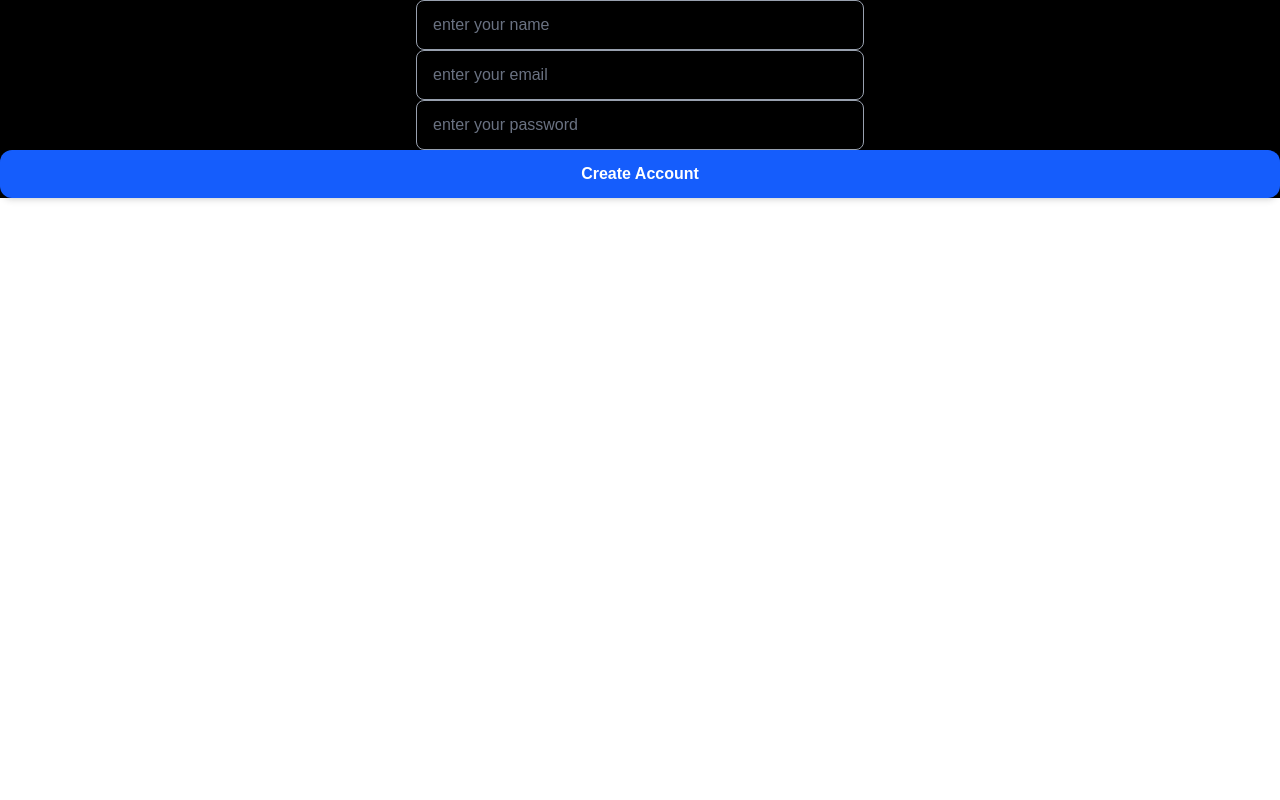
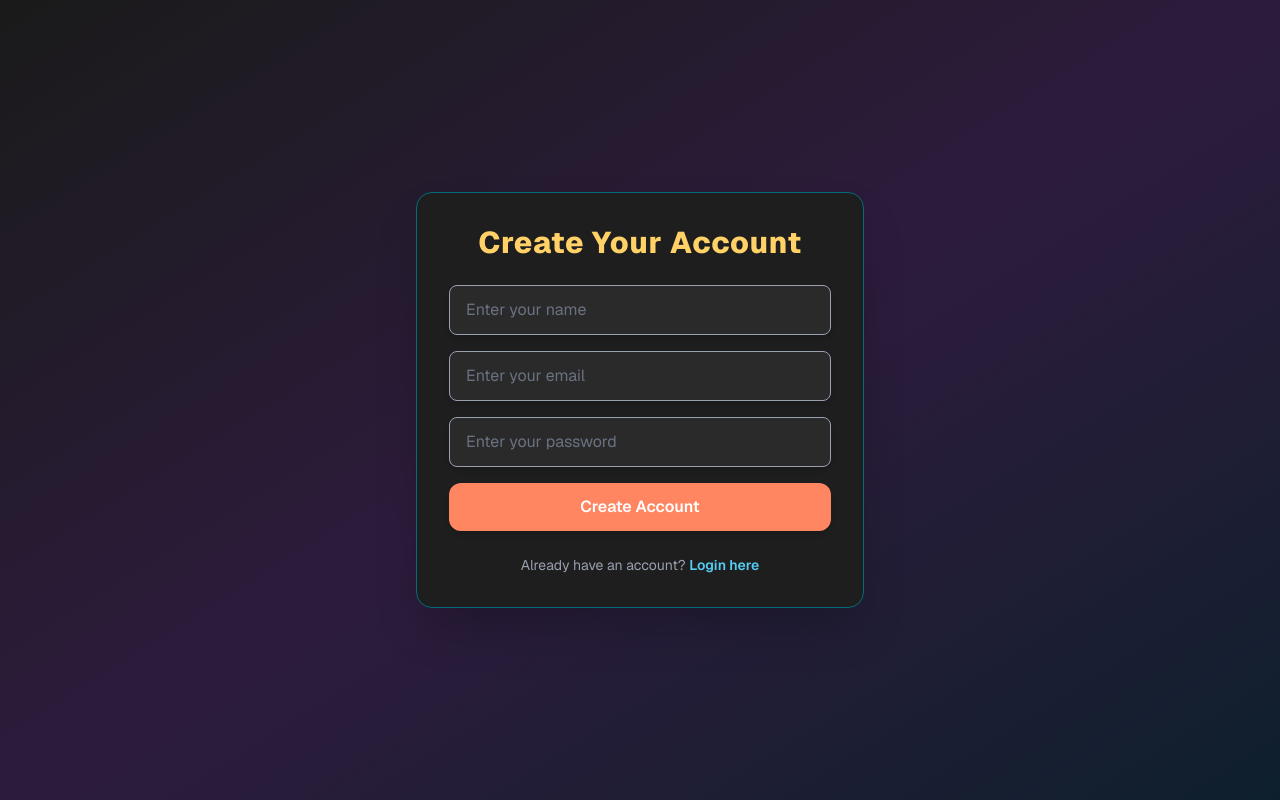
Before and after one commit to wahabahmed25/trance4mation-temp, a Next.js app in the folder frontend/: page /signup in a window 1280 px wide. Built offline with nearby package versions, Linux system fonts and the light colour scheme.

Commit message:
signup form complete

```diff
--- a/frontend/src/app/signup/page.tsx
+++ b/frontend/src/app/signup/page.tsx
@@ -1,10 +1,12 @@
 "use client";
-
-import React from "react";
-import { useState } from "react";
+import { useRouter } from "next/navigation";
+import React, { useState } from "react";
 import SubmitButton from "@/feature/signup/SubmitButton";
 import InputField from "@/feature/signup/InputField";
-const page = () => {
+import { signup } from "@/lib/api/ApiCalls";
+
+const SignupPage = () => {
+  const router = useRouter();
   const [inputValue, setInputValue] = useState({
     name: "",
     email: "",
@@ -15,55 +17,100 @@ const page = () => {
 
   const handleChange = (e: React.ChangeEvent<HTMLInputElement>) => {
     const { name, value } = e.target;
-
     setInputValue((prev) => ({
       ...prev,
       [name]: value,
     }));
-
     setError("");
     setSuccess("");
   };
 
-  const handleSubmit = () => {
-    console.log("submitted");
+  const handleSubmit = async (e: React.FormEvent) => {
+    e.preventDefault();
+    const { name, email, password } = inputValue;
+
+    if (!name || !email || !password) {
+      setError("All fields are required ❌");
+      return;
+    }
+
+    try {
+      const result = await signup(name, email, password);
+      if (result.success) {
+        setSuccess("Account created successfully ✅");
+        setError("");
+        setInputValue({ name: "", email: "", password: "" });
+
+        setTimeout(() => {
+          router.push("/home");
+        }, 1000);
+      } else {
+        setError("Error signing up ❌");
+      }
+    } catch (err) {
+      setError("Unexpected error signing up ❌");
+      console.error("error signing up", err);
+    }
   };
 
   return (
-    <div className="w-full h-full bg-black bg-cover">
-      <form onSubmit={handleSubmit}>
+    <div className="flex items-center justify-center min-h-screen bg-gradient-to-br from-[#1a1a1a] via-[#2d1b3d] to-[#0d1f2d] px-4 font-sans">
+      <div className="bg-[#1e1e1e] rounded-2xl shadow-2xl p-8 w-full max-w-md border border-[#006D77]">
+        <h1 className="text-3xl font-extrabold text-center text-[#FFD166] mb-6 tracking-wide">
+          Create Your Account
+        </h1>
+
+        <form onSubmit={handleSubmit} className="space-y-4">
           <InputField
-          type="name"
+            type="text"
             name="name"
-          placeholder="enter your name"
+            placeholder="Enter your name"
             value={inputValue.name}
             onChange={handleChange}
+            className="bg-[#2a2a2a] text-white placeholder-gray-400 border border-[#55CCF2] focus:ring-[#9B5DE5]"
           />
           <InputField
             type="email"
             name="email"
-          placeholder="enter your email"
+            placeholder="Enter your email"
             value={inputValue.email}
             onChange={handleChange}
+            className="bg-[#2a2a2a] text-white placeholder-gray-400 border border-[#55CCF2] focus:ring-[#9B5DE5]"
           />
           <InputField
             type="password"
             name="password"
-          placeholder="enter your password"
+            placeholder="Enter your password"
             value={inputValue.password}
             onChange={handleChange}
+            className="bg-[#2a2a2a] text-white placeholder-gray-400 border border-[#55CCF2] focus:ring-[#9B5DE5]"
           />
 
-        <SubmitButton label="Create Account" />
+          <SubmitButton
+            label="Create Account"
+            className="w-full py-3 rounded-xl bg-[#ff8661] text-black font-semibold hover:bg-[#9B5DE5] hover:text-white transition"
+          />
         </form>
+
         {error && (
-        <p className="text-red-500 mt-2 text-sm sm:text-base">{error}</p>
+          <p className="text-red-400 mt-4 text-sm text-center font-medium">{error}</p>
         )}
         {success && (
-        <p className="text-green-400 mt-2 text-sm sm:text-base">{success}</p>
+          <p className="text-green-400 mt-4 text-sm text-center font-medium">{success}</p>
         )}
+
+        <p className="mt-6 text-center text-gray-400 text-sm">
+          Already have an account?{" "}
+          <a
+            href="/login"
+            className="text-[#55CCF2] font-semibold hover:text-[#FFD166] transition"
+          >
+            Login here
+          </a>
+        </p>
+      </div>
     </div>
   );
 };
 
-export default page;
+export default SignupPage;
--- a/frontend/src/feature/signup/InputField.tsx
+++ b/frontend/src/feature/signup/InputField.tsx
@@ -6,11 +6,12 @@ interface propType {
   name: string;
   placeholder: string;
   value: string;
+  className?: string;
   onChange: (e: React.ChangeEvent<HTMLInputElement>) => void;
 }
 
 
-const InputField = ({ type, name, placeholder, value, onChange }: propType) => {
+const InputField = ({ className = "",type, name, placeholder, value, onChange }: propType) => {
   return (
     <div className="flex justify-center w-full">
       <input
@@ -20,10 +21,11 @@ const InputField = ({ type, name, placeholder, value, onChange }: propType) => {
         value={value}
         onChange={onChange}
         className={`w-full max-w-md px-4 py-3 rounded-lg border border-gray-400
-                   focus:ring-2 focus:ring-purple-600 focus:border-purple-600
+                   focus:ring-2
                    outline-none shadow-md transition duration-200 text-gray-200
-                   placeholder-gray-500 flex-1`}
+                   placeholder-gray-500 flex-1 ${className}`}
       />
+
     </div>
   )
 }
--- a/frontend/src/feature/signup/SubmitButton.tsx
+++ b/frontend/src/feature/signup/SubmitButton.tsx
@@ -9,8 +9,8 @@ const SubmitButton = ({className = "", label}: propType) => {
   return (
      <button
       type="submit"
-      className={`w-full px-6 py-3 bg-blue-600 text-white font-semibold rounded-xl
-                  shadow-md hover:bg-blue-700 transition duration-200
+      className={`w-full px-6 py-3 bg-[#ff8661] text-white font-semibold rounded-xl
+                  shadow-md hover:bg-[#9B5DE5] transition duration-200
                   focus:outline-none focus:ring-2 focus:ring-blue-400 ${className}`}
     >
       {label}
```
Lines whose indentation alone changed are shown as unchanged.
